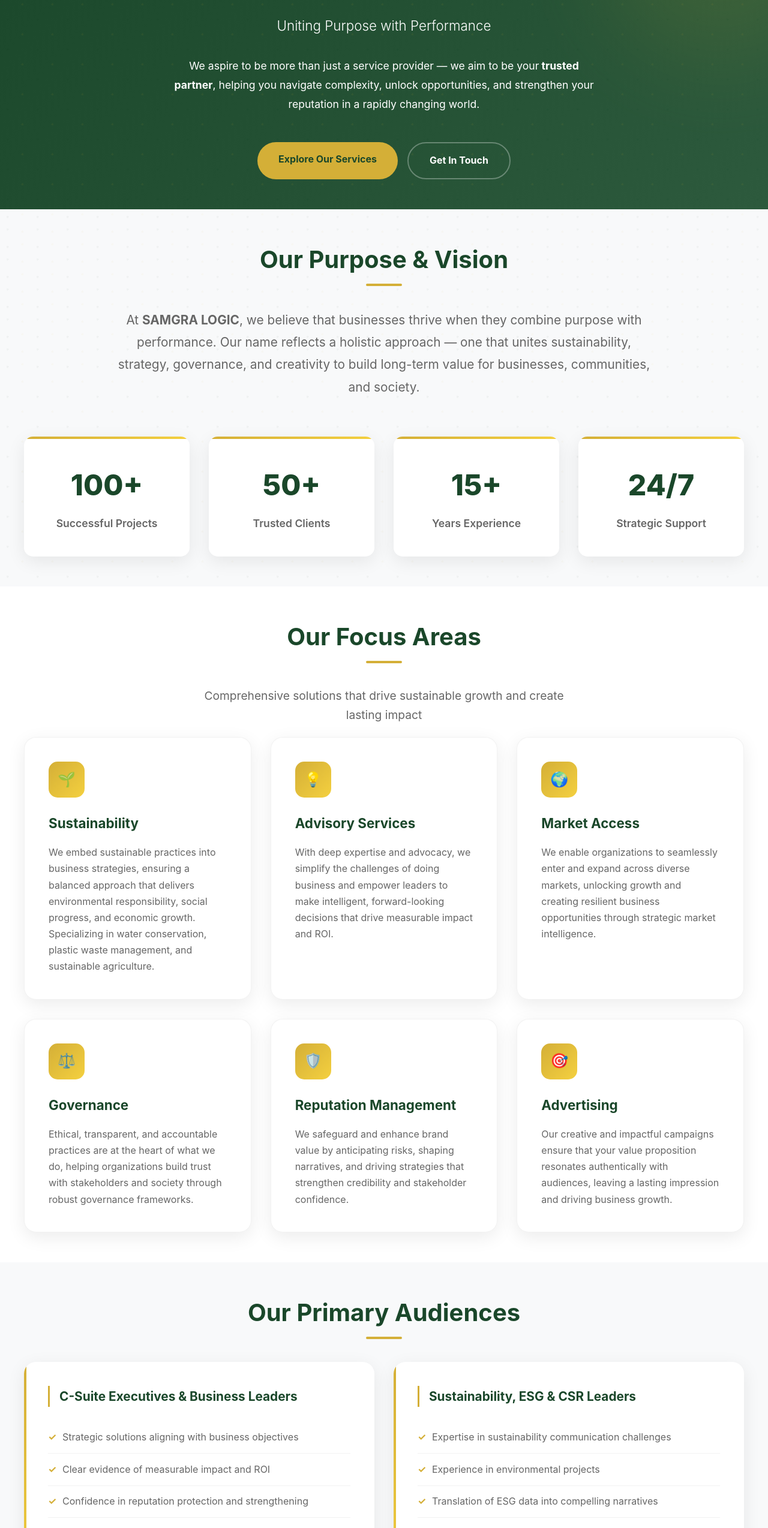
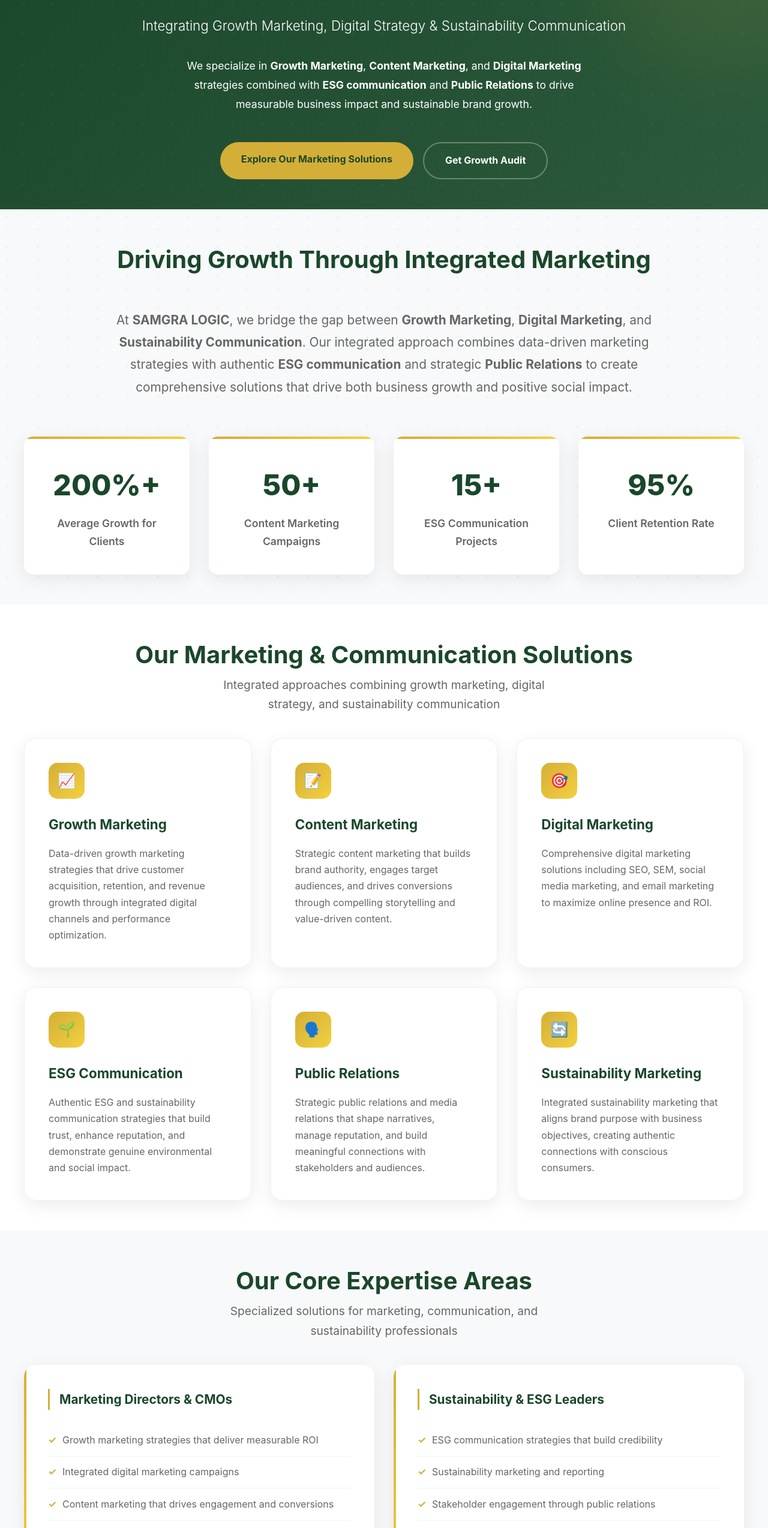
Before and after one commit to Shri0410/SAMGRA-LOGIC, a React (Vite) app: page / in a window 1280 px wide. Shown: the part 180-2728 px from the top of the page at 60% size. Built offline with nearby package versions, Linux system fonts and the light colour scheme.

Commit message:
SHRI, all the content on the website changed

```diff
--- a/src/App.css
+++ b/src/App.css
@@ -252,18 +252,6 @@
   display: inline-block;
 }
 
-.mission h2::after {
-  content: "";
-  position: absolute;
-  bottom: -10px;
-  left: 50%;
-  transform: translateX(-50%);
-  width: 60px;
-  height: 4px;
-  background: var(--accent-gold);
-  border-radius: 2px;
-}
-
 .mission-stats {
   display: grid;
   grid-template-columns: repeat(auto-fit, minmax(250px, 1fr));
@@ -322,16 +310,17 @@
   color: var(--primary-green);
   margin-bottom: 3rem;
 }
-.section-title::after {
-  content: "";
-  position: absolute;
-  bottom: -10px;
-  left: 50%;
-  transform: translateX(-50%);
-  width: 60px;
-  height: 4px;
-  background: var(--accent-gold);
-  border-radius: 2px;
+.focus-title {
+  text-align: center;
+  font-size: 2.5rem;
+  font-weight: 700;
+  color: var(--primary-green);
+}
+.audi-title {
+  text-align: center;
+  font-size: 2.5rem;
+  font-weight: 700;
+  color: var(--primary-green);
 }
 
 .section-subtitle {
@@ -342,7 +331,7 @@
   max-width: 600px;
   margin-left: auto;
   margin-right: auto;
-  margin-bottom: 20px;
+  margin-bottom: 40px;
 }
 
 .areas-grid {
@@ -529,7 +518,7 @@
 }
 
 .cta-section h2 {
-  font-size: 3rem;
+  font-size: 2.5rem;
   font-weight: 800;
   margin-bottom: 1.5rem;
 }
@@ -672,6 +661,7 @@
   .mission h2 {
     font-size: 2rem;
     margin-bottom: 2rem;
+    line-height: 40px;
   }
   .focus-areas {
     padding: 10px 2rem;
@@ -744,7 +734,7 @@
   }
 
   .nav {
-    padding: 1rem 2rem;
+    padding: 1rem;
     flex-direction: row;
     justify-content: space-between;
     align-items: center;
@@ -773,9 +763,16 @@
   .section-title {
     font-size: 2.2rem;
   }
+  .focus-title {
+    font-size: 2.2rem;
+  }
+  .audi-title {
+    font-size: 2.2rem;
+  }
 
   .cta-section h2 {
-    font-size: 2.5rem;
+    font-size: 2rem;
+    line-height: 40px;
   }
 }
 
@@ -983,6 +980,8 @@
 
 /* Footer Bottom */
 .footer-bottom {
+  display: flex;
+  justify-content: center;
   padding-top: 2rem;
   border-top: 1px solid var(--border-light);
 }
@@ -1036,8 +1035,8 @@
 
   .footer-main {
     gap: 2rem;
-    margin-bottom: 2rem;
-    padding-bottom: 2rem;
+    margin-bottom: 0rem;
+    padding-bottom: 0rem;
   }
 
   .footer-links {
@@ -1052,6 +1051,14 @@
 
   .cta-content h4 {
     font-size: 1.5rem;
+  }
+  .focus-title {
+    font-size: 2rem;
+    line-height: 40px;
+  }
+  .audi-title {
+    font-size: 2rem;
+    line-height: 40px;
   }
 
   .footer-bottom-content {
@@ -1306,7 +1313,7 @@
 
 .partnership-benefits h3 {
   color: var(--primary-green);
-  font-size: 2.2rem;
+  font-size: 2.5rem;
   margin-bottom: 3rem;
   font-weight: 700;
 }
--- a/src/components/Audience.jsx
+++ b/src/components/Audience.jsx
@@ -3,70 +3,74 @@
 const Audience = () => {
   const audiences = [
     {
-      title: "C-Suite Executives & Business Leaders",
+      title: "Marketing Directors & CMOs",
       expectations: [
-        "Strategic solutions aligning with business objectives",
-        "Clear evidence of measurable impact and ROI",
-        "Confidence in reputation protection and strengthening",
-        "Quick understanding of challenge solutions",
-        "Case studies and proven expertise",
+        "Growth marketing strategies that deliver measurable ROI",
+        "Integrated digital marketing campaigns",
+        "Content marketing that drives engagement and conversions",
+        "Data-driven performance optimization",
+        "Brand storytelling and narrative development",
       ],
     },
     {
-      title: "Sustainability, ESG & CSR Leaders",
+      title: "Sustainability & ESG Leaders",
       expectations: [
-        "Expertise in sustainability communication challenges",
-        "Experience in environmental projects",
-        "Translation of ESG data into compelling narratives",
-        "Knowledge of global reporting frameworks",
-        "Support in building authentic sustainability stories",
+        "ESG communication strategies that build credibility",
+        "Sustainability marketing and reporting",
+        "Stakeholder engagement through public relations",
+        "Green marketing and eco-branding",
+        "Impact measurement and communication",
       ],
     },
     {
-      title: "Communications & Marketing Leaders",
+      title: "Digital Marketing Teams",
       expectations: [
-        "Trusted strategic partnership",
-        "Integrated communication solutions",
-        "Crisis management expertise",
-        "Creative campaign ideas",
-        "Tools and analytics for effectiveness",
+        "Growth-focused digital marketing strategies",
+        "Content marketing frameworks and execution",
+        "SEO and SEM optimization",
+        "Social media and email marketing campaigns",
+        "Marketing automation and CRM integration",
       ],
     },
     {
-      title: "Governance & Compliance Officers",
+      title: "Public Relations Professionals",
       expectations: [
-        "Comprehensive CSR and ESG reports",
-        "Regulatory communication clarity",
-        "Transparent and accountable messaging",
-        "Simplified governance structures",
-        "Crisis preparedness strategies",
+        "Integrated PR and marketing strategies",
+        "Media relations and press coverage",
+        "Crisis communication management",
+        "Stakeholder communication plans",
+        "Brand reputation management",
       ],
     },
     {
-      title: "Investors & Board Members",
+      title: "Business Growth Leaders",
       expectations: [
-        "Increased shareholder value assurance",
-        "Corporate reputation protection",
-        "Strategic insights for governance",
-        "Long-term business resilience",
+        "Full-funnel growth marketing solutions",
+        "Customer acquisition and retention strategies",
+        "Market expansion through digital channels",
+        "Brand positioning and competitive advantage",
+        "Revenue growth and market share expansion",
       ],
     },
     {
-      title: "Industry Influencers & Media",
+      title: "Corporate Communications",
       expectations: [
-        "Thought-leadership content",
-        "Expert commentary with credibility",
-        "Media-ready perspectives",
-        "Agenda-setting insights",
+        "Integrated marketing and communication strategies",
+        "ESG and sustainability storytelling",
+        "Internal and external communication alignment",
+        "Crisis communication preparedness",
+        "Stakeholder engagement programs",
       ],
     },
   ];
 
   return (
     <section className="audience" id="audience">
-      <h2 className="section-title" data-aos="fade-up">
-        Our Primary Audiences
-      </h2>
+      <h2 className="audi-title">Our Core Expertise Areas</h2>
+      <p className="section-subtitle">
+        Specialized solutions for marketing, communication, and sustainability
+        professionals
+      </p>
       <div className="audience-grid">
         {audiences.map((audience, index) => (
           <div
--- a/src/components/CtaSection.jsx
+++ b/src/components/CtaSection.jsx
@@ -4,19 +4,21 @@
   return (
     <section className="cta-section" id="cta-section">
       <div className="cta-content">
-        <h2 data-aos="fade-up">Ready to Transform Your Business?</h2>
+        <h2 data-aos="fade-up">Ready to Accelerate Your Growth?</h2>
         <p data-aos="fade-up" data-aos-delay="200">
-          Join forward-thinking leaders who trust SAMGRA LOGIC to navigate
-          complexity, unlock opportunities, and build lasting value.
+          Let's combine <strong>Growth Marketing</strong>,{" "}
+          <strong>Digital Strategy</strong>, and{" "}
+          <strong>Sustainability Communication</strong>
+          to drive meaningful results for your business.
         </p>
-        <a
-          href="#contact"
-          className="cta-button"
-          data-aos="fade-up"
-          data-aos-delay="300"
-        >
-          Start Your Journey
-        </a>
+        <div className="cta-buttons" data-aos="fade-up" data-aos-delay="300">
+          <a href="#contact" className="cta-button">
+            Start Your Growth Journey
+          </a>
+          <a href="#contact" className="cta-button cta-button-secondary">
+            Book Marketing Consultation
+          </a>
+        </div>
       </div>
     </section>
   );
--- a/src/components/FocusAreas.jsx
+++ b/src/components/FocusAreas.jsx
@@ -3,52 +3,52 @@
 const FocusAreas = () => {
   const areas = [
     {
-      icon: "🌱",
-      title: "Sustainability",
+      icon: "📈",
+      title: "Growth Marketing",
       description:
-        "We embed sustainable practices into business strategies, ensuring a balanced approach that delivers environmental responsibility, social progress, and economic growth. Specializing in water conservation, plastic waste management, and sustainable agriculture.",
+        "Data-driven growth marketing strategies that drive customer acquisition, retention, and revenue growth through integrated digital channels and performance optimization.",
     },
     {
-      icon: "💡",
-      title: "Advisory Services",
+      icon: "📝",
+      title: "Content Marketing",
       description:
-        "With deep expertise and advocacy, we simplify the challenges of doing business and empower leaders to make intelligent, forward-looking decisions that drive measurable impact and ROI.",
-    },
-    {
-      icon: "🌍",
-      title: "Market Access",
-      description:
-        "We enable organizations to seamlessly enter and expand across diverse markets, unlocking growth and creating resilient business opportunities through strategic market intelligence.",
-    },
-    {
-      icon: "⚖️",
-      title: "Governance",
-      description:
-        "Ethical, transparent, and accountable practices are at the heart of what we do, helping organizations build trust with stakeholders and society through robust governance frameworks.",
-    },
-    {
-      icon: "🛡️",
-      title: "Reputation Management",
-      description:
-        "We safeguard and enhance brand value by anticipating risks, shaping narratives, and driving strategies that strengthen credibility and stakeholder confidence.",
+        "Strategic content marketing that builds brand authority, engages target audiences, and drives conversions through compelling storytelling and value-driven content.",
     },
     {
       icon: "🎯",
-      title: "Advertising",
+      title: "Digital Marketing",
       description:
-        "Our creative and impactful campaigns ensure that your value proposition resonates authentically with audiences, leaving a lasting impression and driving business growth.",
+        "Comprehensive digital marketing solutions including SEO, SEM, social media marketing, and email marketing to maximize online presence and ROI.",
+    },
+    {
+      icon: "🌱",
+      title: "ESG Communication",
+      description:
+        "Authentic ESG and sustainability communication strategies that build trust, enhance reputation, and demonstrate genuine environmental and social impact.",
+    },
+    {
+      icon: "🗣️",
+      title: "Public Relations",
+      description:
+        "Strategic public relations and media relations that shape narratives, manage reputation, and build meaningful connections with stakeholders and audiences.",
+    },
+    {
+      icon: "🔄",
+      title: "Sustainability Marketing",
+      description:
+        "Integrated sustainability marketing that aligns brand purpose with business objectives, creating authentic connections with conscious consumers.",
     },
   ];
 
   return (
     <section className="focus-areas" id="focus">
       <div className="geometric-bg"></div>
-      <h2 className="section-title" data-aos="fade-up">
-        Our Focus Areas
+      <h2 className="focus-title" data-aos="fade-up">
+        Our Marketing & Communication Solutions
       </h2>
       <p className="section-subtitle" data-aos="fade-up" data-aos-delay="200">
-        Comprehensive solutions that drive sustainable growth and create lasting
-        impact
+        Integrated approaches combining growth marketing, digital strategy, and
+        sustainability communication
       </p>
       <div className="areas-grid">
         {areas.map((area, index) => (
--- a/src/components/Footer.jsx
+++ b/src/components/Footer.jsx
@@ -9,57 +9,55 @@
           <div className="footer-brand" data-aos="fade-up">
             <h3>SAMGRA LOGIC</h3>
             <p className="footer-tagline">
-              Uniting purpose with performance for sustainable business growth
+              Integrating Growth Marketing, Digital Strategy & Sustainability
+              Communication
             </p>
-            <div className="footer-social">
-              <span>Follow us:</span>
-              <div className="social-links">
-                <a href="#" aria-label="LinkedIn">
-                  LinkedIn
-                </a>
-                <a href="#" aria-label="Twitter">
-                  Twitter
-                </a>
-                <a href="#" aria-label="Instagram">
-                  Instagram
-                </a>
+            <div className="footer-services">
+              <span>Core Services:</span>
+              <div className="service-tags">
+                <span>Growth Marketing</span>
+                <span>Content Marketing</span>
+                <span>Digital Marketing</span>
+                <span>Public Relations</span>
+                <span>ESG Communication</span>
+                <span>Sustainability Marketing</span>
               </div>
             </div>
           </div>
 
           <div className="footer-links" data-aos="fade-up" data-aos-delay="100">
             <div className="footer-column">
-              <h4>Services</h4>
+              <h4>Marketing Services</h4>
               <ul>
                 <li>
-                  <a href="#">Sustainability</a>
+                  <a href="#">Growth Marketing</a>
                 </li>
                 <li>
-                  <a href="#">Advisory Services</a>
+                  <a href="#">Content Marketing</a>
                 </li>
                 <li>
-                  <a href="#">Market Access</a>
+                  <a href="#">Digital Marketing</a>
                 </li>
                 <li>
-                  <a href="#">Governance</a>
+                  <a href="#">Public Relations</a>
                 </li>
               </ul>
             </div>
 
             <div className="footer-column">
-              <h4>Company</h4>
+              <h4>Sustainability</h4>
               <ul>
                 <li>
-                  <a href="#">About Us</a>
+                  <a href="#">ESG Communication</a>
                 </li>
                 <li>
-                  <a href="#">Case Studies</a>
+                  <a href="#">Sustainability Marketing</a>
                 </li>
                 <li>
-                  <a href="#">Careers</a>
+                  <a href="#">Impact Reporting</a>
                 </li>
                 <li>
-                  <a href="#">Contact</a>
+                  <a href="#">Green Branding</a>
                 </li>
               </ul>
             </div>
@@ -68,22 +66,43 @@
               <h4>Resources</h4>
               <ul>
                 <li>
-                  <a href="#">Blog</a>
+                  <a href="#">Marketing Insights</a>
                 </li>
                 <li>
-                  <a href="#">Insights</a>
+                  <a href="#">ESG Trends</a>
                 </li>
                 <li>
-                  <a href="#">News</a>
+                  <a href="#">Growth Strategies</a>
                 </li>
                 <li>
-                  <a href="#">Events</a>
+                  <a href="#">Case Studies</a>
                 </li>
               </ul>
             </div>
           </div>
         </div>
+
+        {/* <div className="footer-cta" data-aos="fade-up" data-aos-delay="200">
+          <div className="cta-content">
+            <h4>Transform Your Marketing Strategy</h4>
+            <p>
+              Get expert insights on Growth Marketing, Digital Strategy, and
+              Sustainability Communication
+            </p>
+            <a
+              href="http://www.samgralogic.com"
+              className="website-link"
+              target="_blank"
+              rel="noopener noreferrer"
+            >
+              Start Your Transformation
+            </a>
+          </div>
+        </div> */}
+
         <div className="footer-bottom">
+          <div className="footer-bottom-content">
+            <div className="copyright">
               <p style={{ letterSpacing: "2px" }}>
                 Design and Developed By{" "}
                 <a
@@ -97,6 +116,8 @@
               </p>
             </div>
           </div>
+        </div>
+      </div>
     </footer>
   );
 };
--- a/src/components/Hero.jsx
+++ b/src/components/Hero.jsx
@@ -9,20 +9,23 @@
           SAMGRA LOGIC
         </h1>
         <p className="hero-subtitle" data-aos="fade-up" data-aos-delay="300">
-          Uniting Purpose with Performance
+          Integrating Growth Marketing, Digital Strategy & Sustainability
+          Communication
         </p>
         <p className="hero-description" data-aos="fade-up" data-aos-delay="400">
-          We aspire to be more than just a service provider — we aim to be your
-          <strong> trusted partner</strong>, helping you navigate complexity,
-          unlock opportunities, and strengthen your reputation in a rapidly
-          changing world.
+          We specialize in <strong>Growth Marketing</strong>,{" "}
+          <strong>Content Marketing</strong>, and{" "}
+          <strong>Digital Marketing</strong> strategies combined with{" "}
+          <strong>ESG communication</strong> and{" "}
+          <strong>Public Relations</strong> to drive measurable business impact
+          and sustainable brand growth.
         </p>
         <div className="cta-buttons" data-aos="fade-up" data-aos-delay="500">
           <a href="#focus" className="cta-button">
-            Explore Our Services
+            Explore Our Marketing Solutions
           </a>
           <a href="#contact" className="cta-button cta-button-secondary">
-            Get In Touch
+            Get Growth Audit
           </a>
         </div>
       </div>
--- a/src/components/Mission.jsx
+++ b/src/components/Mission.jsx
@@ -5,7 +5,7 @@
     <section className="mission" id="mission">
       <div className="geometric-bg"></div>
       <div className="mission-content">
-        <h2 data-aos="fade-up">Our Purpose & Vision</h2>
+        <h2 data-aos="fade-up">Driving Growth Through Integrated Marketing</h2>
         <p
           data-aos="fade-up"
           data-aos-delay="200"
@@ -17,29 +17,31 @@
             color: "#666",
           }}
         >
-          At <strong>SAMGRA LOGIC</strong>, we believe that businesses thrive
-          when they combine purpose with performance. Our name reflects a
-          holistic approach — one that unites sustainability, strategy,
-          governance, and creativity to build long-term value for businesses,
-          communities, and society.
+          At <strong>SAMGRA LOGIC</strong>, we bridge the gap between{" "}
+          <strong>Growth Marketing</strong>, <strong>Digital Marketing</strong>,
+          and <strong>Sustainability Communication</strong>. Our integrated
+          approach combines data-driven marketing strategies with authentic{" "}
+          <strong>ESG communication</strong> and strategic{" "}
+          <strong>Public Relations</strong> to create comprehensive solutions
+          that drive both business growth and positive social impact.
         </p>
 
         <div className="mission-stats">
           <div className="stat-card" data-aos="fade-up" data-aos-delay="300">
-            <div className="stat-number">100+</div>
-            <div className="stat-label">Successful Projects</div>
+            <div className="stat-number">200%+</div>
+            <div className="stat-label">Average Growth for Clients</div>
           </div>
           <div className="stat-card" data-aos="fade-up" data-aos-delay="400">
             <div className="stat-number">50+</div>
-            <div className="stat-label">Trusted Clients</div>
+            <div className="stat-label">Content Marketing Campaigns</div>
           </div>
           <div className="stat-card" data-aos="fade-up" data-aos-delay="500">
             <div className="stat-number">15+</div>
-            <div className="stat-label">Years Experience</div>
+            <div className="stat-label">ESG Communication Projects</div>
           </div>
           <div className="stat-card" data-aos="fade-up" data-aos-delay="600">
-            <div className="stat-number">24/7</div>
-            <div className="stat-label">Strategic Support</div>
+            <div className="stat-number">95%</div>
+            <div className="stat-label">Client Retention Rate</div>
           </div>
         </div>
       </div>
```
Also changed, not shown: src/components/Header.jsx (+17 -17 lines). Lines whose indentation alone changed are shown as unchanged.
